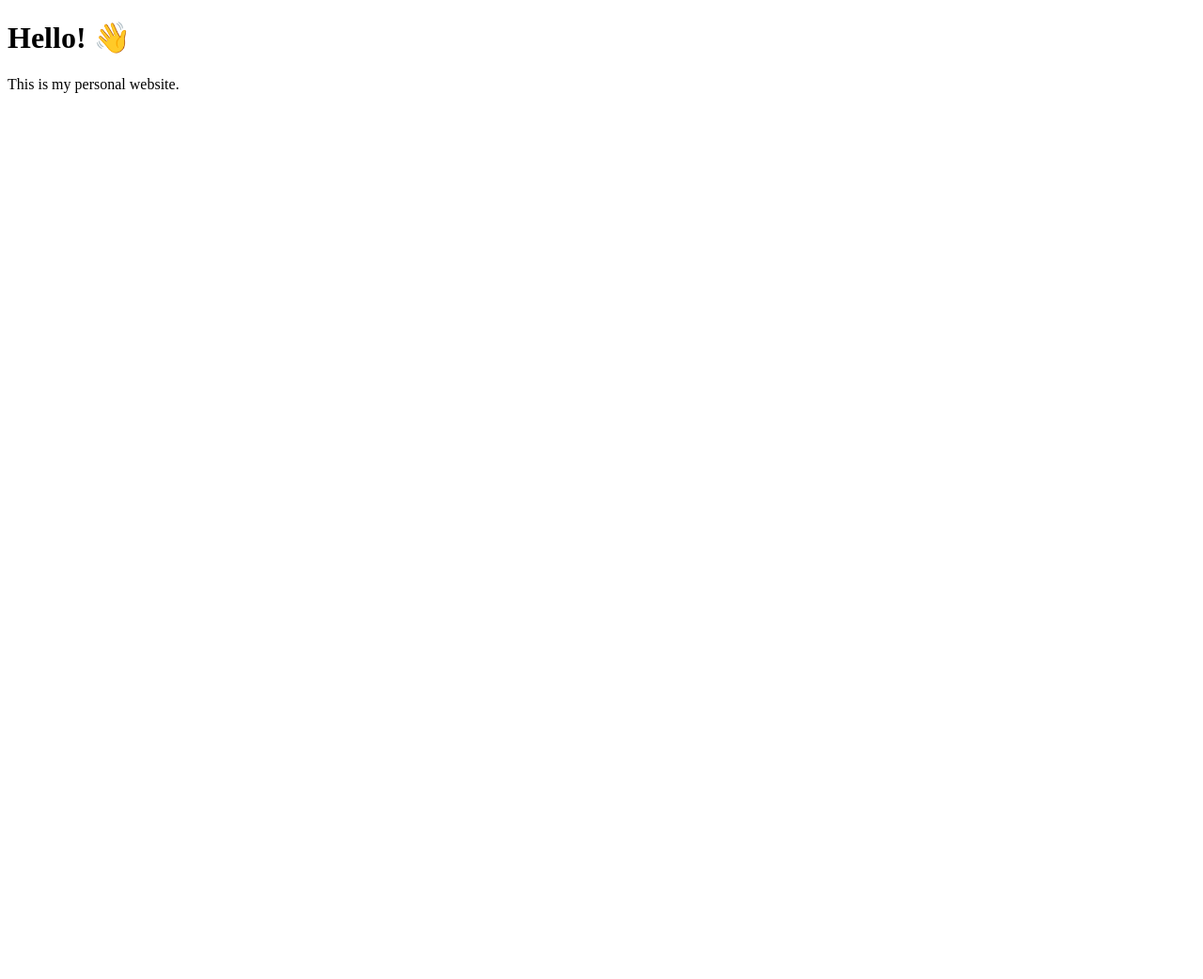
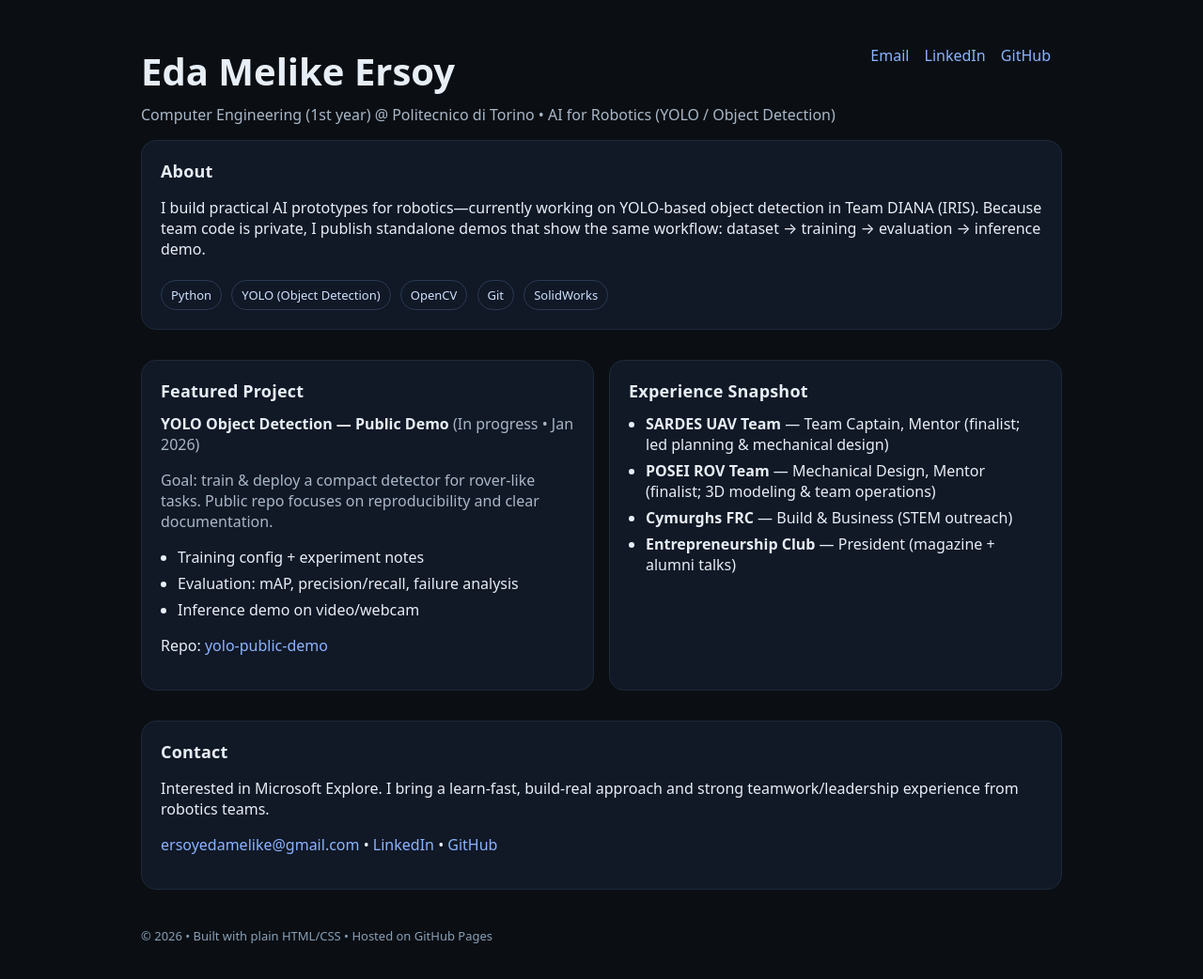
Before and after one commit to edaersoy/edaersoy.github.io, a plain HTML site: page index.html in a window 1280 px wide. Shown: the whole page at 94% size. Before the commit the page ends 800 px from the top, so only its background shows below. Drawn offline with Linux system fonts and the light colour scheme.

Commit message:
Update index.html

```diff
--- a/index.html
+++ b/index.html
@@ -1,10 +1,98 @@
-<!DOCTYPE html>
-<html>
+<!doctype html>
+<html lang="en">
 <head>
-  <title>Eda Melike Ersoy</title>
+  <meta charset="UTF-8" />
+  <meta name="viewport" content="width=device-width, initial-scale=1"/>
+  <title>Eda Melike Ersoy | Portfolio</title>
+  <style>
+    body { font-family: system-ui, -apple-system, Segoe UI, Roboto, Arial, sans-serif; margin: 0; background:#0b0f14; color:#e8eef6; }
+    a { color:#8ab4ff; text-decoration:none; }
+    a:hover { text-decoration:underline; }
+    .wrap { max-width: 980px; margin: 0 auto; padding: 48px 20px; }
+    .card { background:#111826; border:1px solid #1d2a3a; border-radius:16px; padding:20px; margin:16px 0; }
+    .muted { color:#a9b7c7; }
+    .row { display:flex; flex-wrap:wrap; gap:16px; }
+    .col { flex: 1 1 320px; }
+    h1 { font-size: 40px; margin: 0 0 8px; }
+    h2 { font-size: 18px; margin: 0 0 12px; letter-spacing: .2px; }
+    .tag { display:inline-block; border:1px solid #2a3a52; border-radius:999px; padding:6px 10px; margin:6px 6px 0 0; font-size: 13px; color:#cfe2ff; }
+    .top { display:flex; flex-wrap:wrap; justify-content:space-between; gap:12px; align-items:flex-start; }
+    .links a { margin-right: 12px; }
+    .bullet { margin: 10px 0; padding-left: 18px; }
+    .bullet li { margin: 6px 0; }
+    footer { margin-top: 40px; color:#8aa0b6; font-size: 13px; }
+  </style>
 </head>
 <body>
-  <h1>Hello! 👋</h1>
-  <p>This is my personal website.</p>
+  <div class="wrap">
+    <div class="top">
+      <div>
+        <h1>Eda Melike Ersoy</h1>
+        <div class="muted">Computer Engineering (1st year) @ Politecnico di Torino • AI for Robotics (YOLO / Object Detection)</div>
+      </div>
+      <div class="links">
+        <a href="mailto:ersoyedamelike@gmail.com">Email</a>
+        <a href="https://www.linkedin.com/in/YOUR-LINKEDIN">LinkedIn</a>
+        <a href="https://github.com/YOUR-GITHUB">GitHub</a>
+      </div>
+    </div>
+
+    <div class="card">
+      <h2>About</h2>
+      <p>
+        I build practical AI prototypes for robotics—currently working on YOLO-based object detection in Team DIANA (IRIS).
+        Because team code is private, I publish standalone demos that show the same workflow: dataset → training → evaluation → inference demo.
+      </p>
+      <div>
+        <span class="tag">Python</span>
+        <span class="tag">YOLO (Object Detection)</span>
+        <span class="tag">OpenCV</span>
+        <span class="tag">Git</span>
+        <span class="tag">SolidWorks</span>
+      </div>
+    </div>
+
+    <div class="row">
+      <div class="col card">
+        <h2>Featured Project</h2>
+        <strong>YOLO Object Detection — Public Demo</strong> <span class="muted">(In progress • Jan 2026)</span>
+        <p class="muted">
+          Goal: train & deploy a compact detector for rover-like tasks. Public repo focuses on reproducibility and clear documentation.
+        </p>
+        <ul class="bullet">
+          <li>Training config + experiment notes</li>
+          <li>Evaluation: mAP, precision/recall, failure analysis</li>
+          <li>Inference demo on video/webcam</li>
+        </ul>
+        <p>
+          Repo: <a href="https://github.com/YOUR-GITHUB/yolo-public-demo">yolo-public-demo</a>
+        </p>
+      </div>
+
+      <div class="col card">
+        <h2>Experience Snapshot</h2>
+        <ul class="bullet">
+          <li><strong>SARDES UAV Team</strong> — Team Captain, Mentor (finalist; led planning & mechanical design)</li>
+          <li><strong>POSEI ROV Team</strong> — Mechanical Design, Mentor (finalist; 3D modeling & team operations)</li>
+          <li><strong>Cymurghs FRC</strong> — Build & Business (STEM outreach)</li>
+          <li><strong>Entrepreneurship Club</strong> — President (magazine + alumni talks)</li>
+        </ul>
+      </div>
+    </div>
+
+    <div class="card">
+      <h2>Contact</h2>
+      <p>
+        Interested in Microsoft Explore. I bring a learn-fast, build-real approach and strong teamwork/leadership experience from robotics teams.
+      </p>
+      <p>
+        <a href="mailto:ersoyedamelike@gmail.com">ersoyedamelike@gmail.com</a> •
+        <a href="https://www.linkedin.com/in/YOUR-LINKEDIN">LinkedIn</a> •
+        <a href="https://github.com/YOUR-GITHUB">GitHub</a>
+      </p>
+    </div>
+
+    <footer>© 2026 • Built with plain HTML/CSS • Hosted on GitHub Pages</footer>
+  </div>
 </body>
 </html>
```
